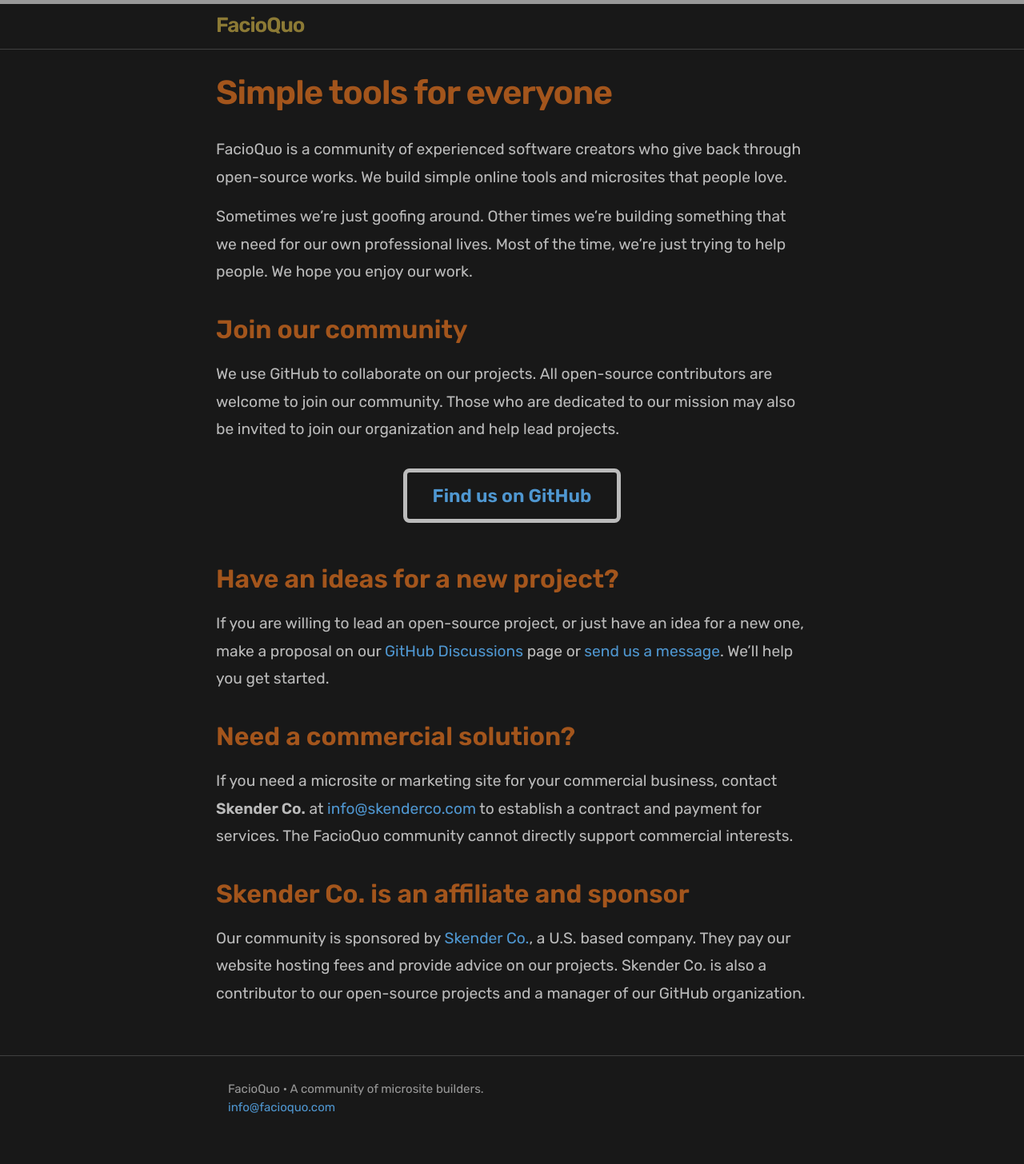
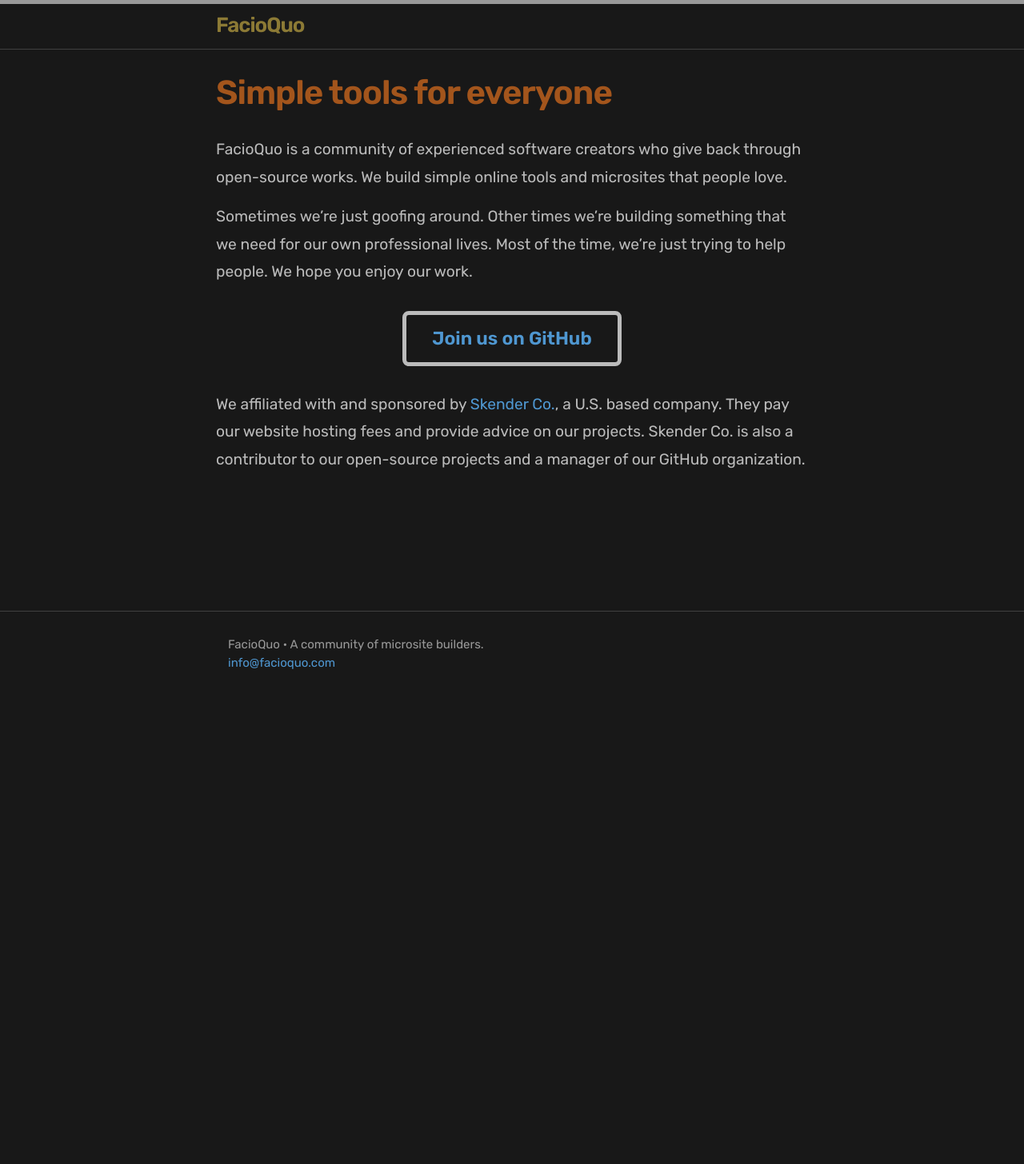
Before and after one commit to facioquo/facioquo.com, a Jekyll site: the page built from about.md, in a window 1280 px wide. Shown: the whole page at 80% size. Built offline with Jekyll 4.4.1, drawn with Linux system fonts in a browser that asks for light colours; after the commit the page ends 900 px from its top, so only the background shows below that.

Commit message:
simplify about page

```diff
--- a/about.md
+++ b/about.md
@@ -11,20 +11,6 @@
 
 Sometimes we're just goofing around.  Other times we're building something that we need for our own professional lives.  Most of the time, we're just trying to help people.  We hope you enjoy our work.
 
-## Join our community
+<p style="text-align:center;"><a button class="fq-button" href="https://github.com/facioquo">Join us on GitHub</a></p>
 
-We use GitHub to collaborate on our projects.  All open-source contributors are welcome to join our community.  Those who are dedicated to our mission may also be invited to join our organization and help lead projects.
-
-<p style="text-align:center;"><a button class="fq-button" href="https://github.com/facioquo">Find us on GitHub</a></p>
-
-## Have an ideas for a new project?
-
-If you are willing to lead an open-source project, or just have an idea for a new one, make a proposal on our [GitHub Discussions](https://github.com/orgs/facioquo/discussions) page or [send us a message](mailto:info@facioquo.com).  We'll help you get started.
-
-## Need a commercial solution?
-
-If you need a microsite or marketing site for your commercial business, contact <b>Skender Co.</b> at [info@skenderco.com](mailto:info@skenderco.com) to establish a contract and payment for services.  The FacioQuo community cannot directly support commercial interests.
-
-## Skender Co. is an affiliate and sponsor
-
-Our community is sponsored by [Skender Co.](https://skenderco.com), a U.S. based company.  They pay our website hosting fees and provide advice on our projects.  Skender Co. is also a contributor to our open-source projects and a manager of our GitHub organization.
+We affiliated with and sponsored by [Skender Co.](https://skenderco.com), a U.S. based company.  They pay our website hosting fees and provide advice on our projects.  Skender Co. is also a contributor to our open-source projects and a manager of our GitHub organization.
```
